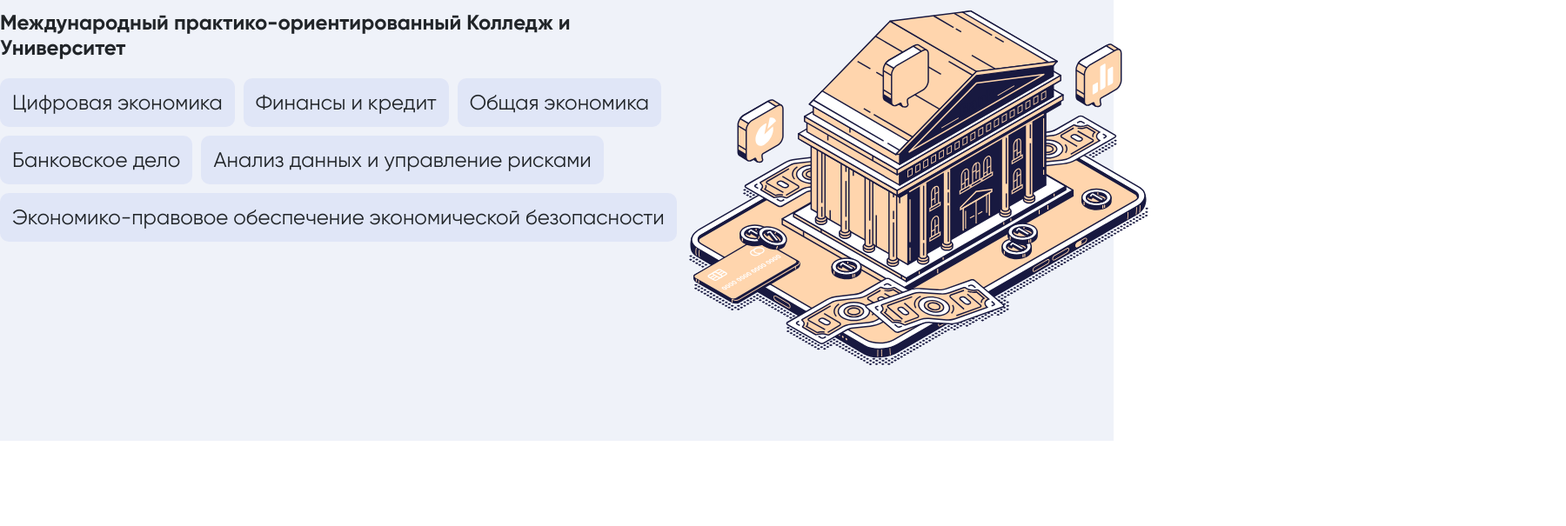
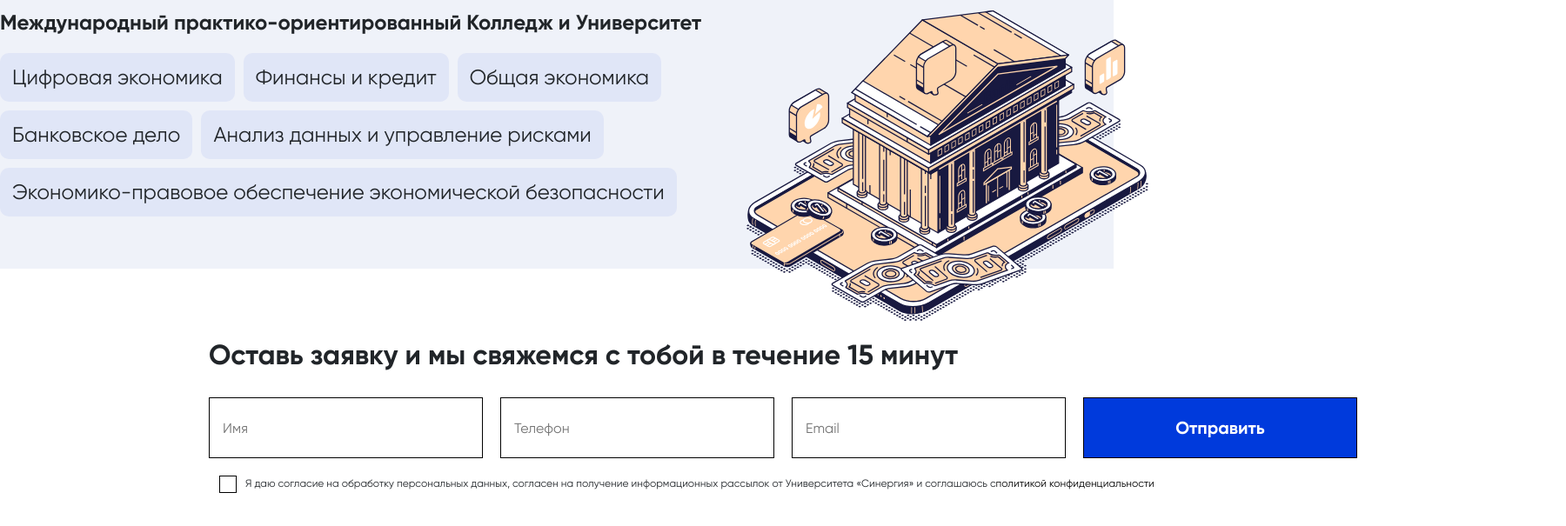
Before and after one commit to RomanFPL/university-lending-page, a website: page src/index.html in a window 1280 px wide. Shown: the part 333-938 px from the top of the page at 87% size, 1800 px wide, since content can reach past the window. Before the commit the page ends 840 px from the top, so only its background shows below. Drawn offline with Linux system fonts and the light colour scheme; files whose address does not match are found by name.

Commit message:
Feedback desctop

```diff
--- a/src/assets/sass/blocks/_intro-s.sass
+++ b/src/assets/sass/blocks/_intro-s.sass
@@ -45,4 +45,66 @@
                 margin-right: 10px
                 margin-bottom: 10px
     .buiding
-        width: 40%
+        width: 35%
+        position: relative
+        z-index: 2
+    .feedback
+        height: 330px
+        background: #fff
+        width: 1800px
+        margin: 0 auto
+        padding: 80px
+        transform: translateY(-60px);
+        h2
+            font-size: 32px
+            font-weight: 700
+            margin-bottom: 30px
+        .main-field
+            display: grid
+            grid-template-columns: repeat(4, 1fr)
+            gap: 0 20px
+            input, button
+                height: 70px
+                padding: 15px
+                border: solid 1px #000
+                outline: none
+                background: #fff
+            button
+                color: #fff
+                background: #003ADC
+                font-weight: 700
+                font-size: 20px
+        label
+            margin-top: 20px
+            font-size: 12px
+        [type="checkbox"] + label
+            display: flex
+            cursor: pointer
+            margin-left: 12px
+        [type="checkbox"]
+            display: none
+        [type="checkbox"] + label:before
+            display: flex
+            content: "\2714"
+            border: 0.5px solid #000
+            width: 20px
+            height: 20px
+            margin-right: 10px
+            padding: auto
+            align-items: center
+            justify-content: center
+            color: transparent
+            transition: .2s
+        input[type=checkbox] + label:active:before
+             transform: scale(0)
+        input[type=checkbox]:checked + label:before
+            background-color: #003ADC
+            border-color: #003ADC
+            color: #fff
+        input[type=checkbox]:disabled + label:before
+            transform: scale(1)
+            border-color: #aaa
+        input[type=checkbox]:checked:disabled + label:before
+            transform: scale(1)
+            background-color: #bfb
+            border-color: #bfb
--- a/src/index.html
+++ b/src/index.html
@@ -44,6 +44,20 @@
             <img src="./assets/img/building.svg" alt="" class="buiding">
         </div>
     </div>
+    <div class="feedback">
+        <div class="container">
+            <h2>Оставь заявку и мы свяжемся с тобой в течение 15 минут</h2>
+            <form action="#">
+                <div class="main-field container">
+                    <input type="text" name="name" placeholder="Имя">
+                    <input type="text" name="telephon" placeholder="Телефон">
+                    <input type="text" name="email" placeholder="Email">
+                    <button type="submit">Отправить</button>
+                </div>
+                <input id="privacy-policy" type="checkbox" name="privacy-policy" required><label for="privacy-policy">Я даю согласие на обработку персональных данных, согласен на получение информационных рассылок от Университета «Синергия» и соглашаюсь c <a href="#">политикой конфиденциальности</a></label>
+            </form>
+        </div>
+    </div>
     </section>
     <script defer src="script.js"></script>
 </body>
```
Also changed, not shown: dist/assets/css/style.min.css, dist/assets/sass/blocks/_header.sass, dist/assets/sass/blocks/_intro-s.sass, dist/index.html, src/assets/css/style.min.css, src/assets/sass/blocks/_header.sass (line endings or trailing spaces).
